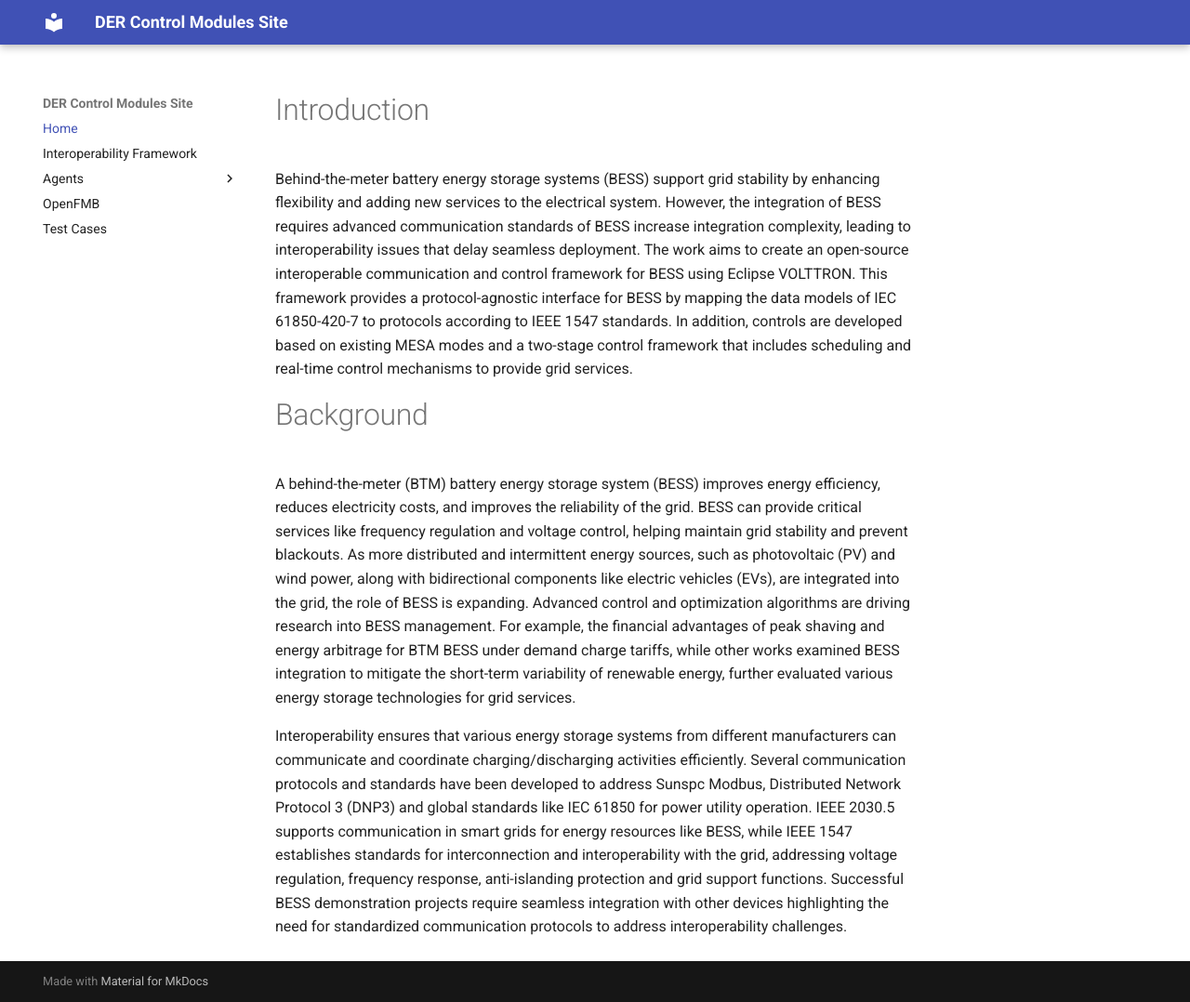
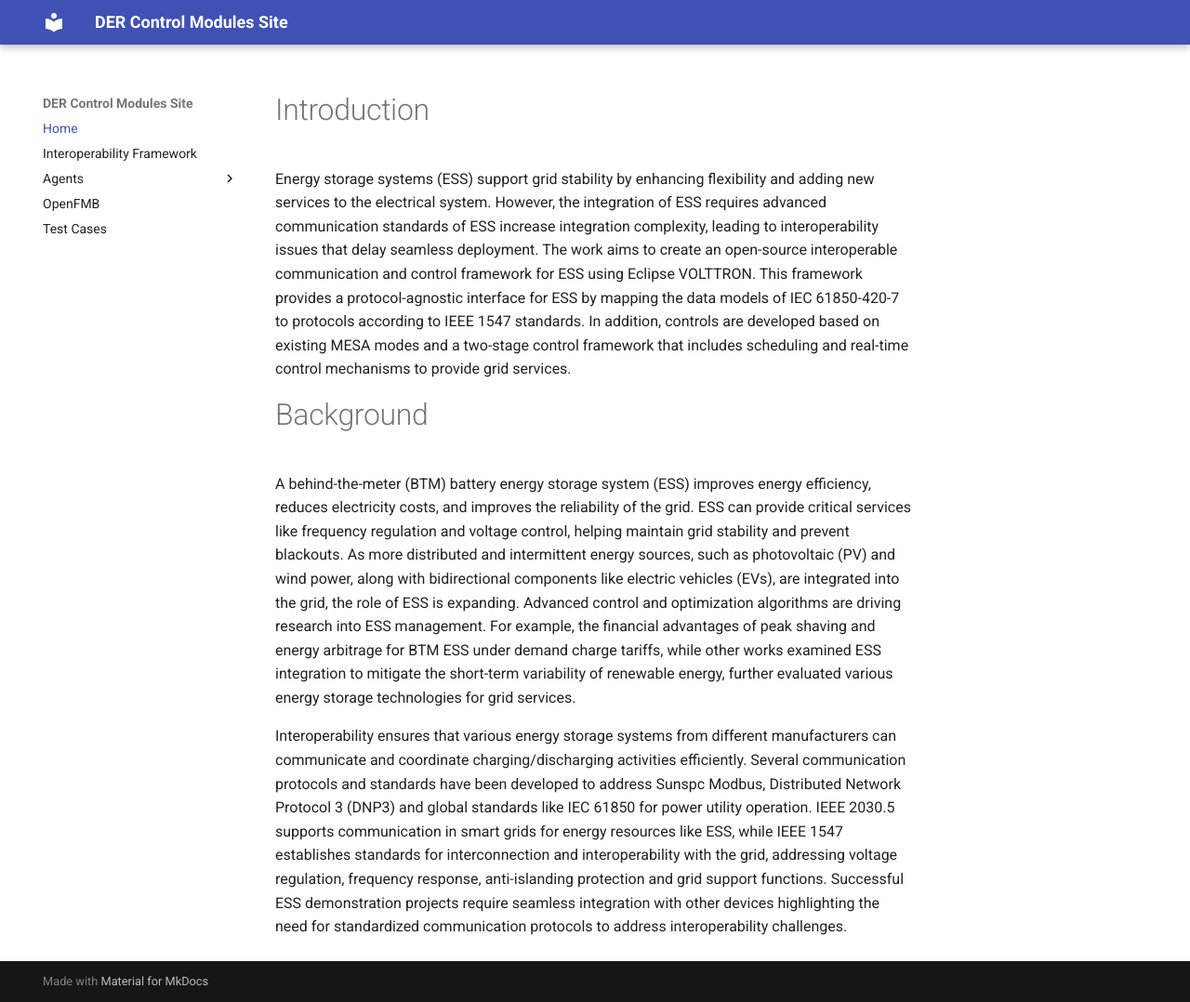
Before and after one commit to der-control-modules/der-control-modules.github.io, an MkDocs documentation site: the page built from docs/index.md, in a window 1280 px wide and 1078 px high. Shown: the whole window at 93% size. Built offline with MkDocs 1.6.1 and Material for MkDocs 9.7.7, drawn with Linux system fonts in a browser that asks for light colours.

Commit message:
Update index.md

```diff
--- a/docs/index.md
+++ b/docs/index.md
@@ -1,23 +1,23 @@
 # Introduction
 
-Behind-the-meter battery energy storage systems (BESS) support grid stability by enhancing flexibility and adding
-new services to the electrical system. However, the integration of BESS requires advanced communication standards
-of BESS increase integration complexity, leading to interoperability issues that delay seamless deployment.
-The work aims to create an open-source interoperable communication and control framework for BESS using
-Eclipse VOLTTRON. This framework provides a protocol-agnostic interface for BESS by mapping the data models
+Energy storage systems (ESS) support grid stability by enhancing flexibility and adding
+new services to the electrical system. However, the integration of ESS requires advanced communication standards
+of ESS increase integration complexity, leading to interoperability issues that delay seamless deployment.
+The work aims to create an open-source interoperable communication and control framework for ESS using
+Eclipse VOLTTRON. This framework provides a protocol-agnostic interface for ESS by mapping the data models
 of IEC 61850-420-7 to protocols according to IEEE 1547 standards. In addition, controls are developed based on
 existing MESA modes and a two-stage control framework that includes scheduling and real-time control mechanisms
 to provide grid services.
 
 # Background
 
-A behind-the-meter (BTM) battery energy storage system (BESS) improves energy efficiency, reduces electricity costs,
-and improves the reliability of the grid. BESS can provide critical services like frequency regulation
+A behind-the-meter (BTM) battery energy storage system (ESS) improves energy efficiency, reduces electricity costs,
+and improves the reliability of the grid. ESS can provide critical services like frequency regulation
 and voltage control, helping maintain grid stability and prevent blackouts. As more distributed and intermittent
 energy sources, such as photovoltaic (PV) and wind power, along with bidirectional components like electric
-vehicles (EVs), are integrated into the grid, the role of BESS is expanding. Advanced control and optimization
-algorithms are driving research into BESS management. For example, the financial advantages of peak shaving
-and energy arbitrage for BTM BESS under demand charge tariffs, while other works examined BESS integration to
+vehicles (EVs), are integrated into the grid, the role of ESS is expanding. Advanced control and optimization
+algorithms are driving research into ESS management. For example, the financial advantages of peak shaving
+and energy arbitrage for BTM ESS under demand charge tariffs, while other works examined ESS integration to
 mitigate the short-term variability of renewable energy, further evaluated various energy storage technologies
 for grid services.
 
@@ -25,7 +25,7 @@ Interoperability ensures that various energy storage systems from different manu
 and coordinate charging/discharging activities efficiently. Several communication protocols and standards
 have been developed to address Sunspc Modbus, Distributed Network Protocol 3 (DNP3) and global standards like
 IEC 61850 for power utility operation. IEEE 2030.5 supports communication in smart grids for energy resources
-like BESS, while IEEE 1547 establishes standards for interconnection and interoperability with the grid,
+like ESS, while IEEE 1547 establishes standards for interconnection and interoperability with the grid,
 addressing voltage regulation, frequency response, anti-islanding protection and grid support functions.
-Successful BESS demonstration projects require seamless integration with other devices highlighting the need
+Successful ESS demonstration projects require seamless integration with other devices highlighting the need
 for standardized communication protocols to address interoperability challenges.
```
